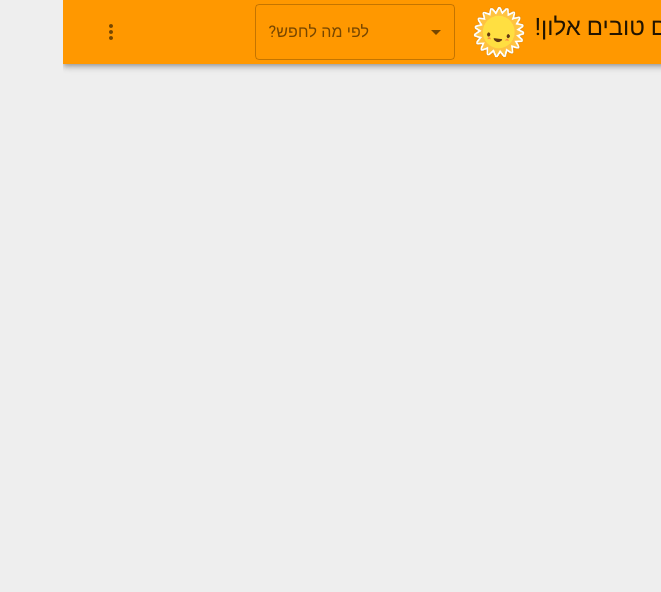
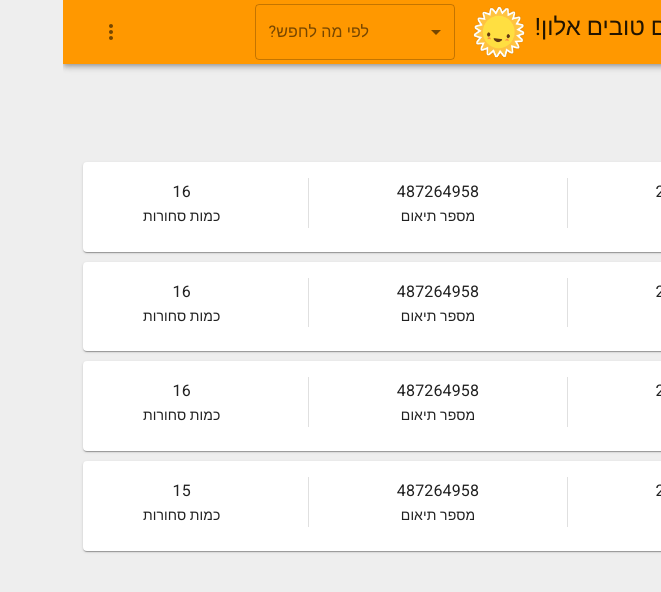
Before and after one commit to AlonBH/MerchManager, a React (Create React App) app: page /gazaExportRequests/1 in a window 1280 px wide. Shown: the top 592 px of the page, without its empty margins (619-1280 px from the left). Built offline with nearby package versions, Linux system fonts and the light colour scheme.

Commit message:
feat(request-preview): created basic list of requests

```diff
--- /dev/null
+++ b/src/components/RequestPreview/index.tsx
@@ -0,0 +1,49 @@
+import React from 'react';
+import { Card, CardContent, Typography, Divider } from '@material-ui/core';
+
+import useStyles from './styles';
+
+interface Props {
+  id: string,
+  palestinianId: string,
+  createdAt: string,
+  scheduleNumber: number,
+  merchandiseAmount: number
+}
+
+const RequestPreview = (props: Props) => {
+  const classes = useStyles();
+
+  return (
+    <Card>
+      <CardContent className={classes.requestProps}>
+        <div>
+          <Typography variant="subtitle1">{props.id}</Typography>
+          <Typography variant="subtitle2">מספר בקשה</Typography>
+        </div>
+        <Divider orientation="vertical" flexItem />
+        <div>
+          <Typography variant="subtitle1">{props.palestinianId}</Typography>
+          <Typography variant="subtitle2">מספר פלסטיני</Typography>
+        </div>
+        <Divider orientation="vertical" flexItem />
+        <div>
+          <Typography variant="subtitle1">{props.createdAt}</Typography>
+          <Typography variant="subtitle2">תאריך יצירה</Typography>
+        </div>
+        <Divider orientation="vertical" flexItem />
+        <div>
+          <Typography variant="subtitle1">{props.scheduleNumber}</Typography>
+          <Typography variant="subtitle2">מספר תיאום</Typography>
+        </div>
+        <Divider orientation="vertical" flexItem />
+        <div>
+          <Typography variant="subtitle1">{props.merchandiseAmount}</Typography>
+          <Typography variant="subtitle2">כמות סחורות</Typography>
+        </div>
+      </CardContent>
+    </Card>
+  );
+};
+
+export default RequestPreview;
--- /dev/null
+++ b/src/components/RequestPreview/styles.ts
@@ -0,0 +1,15 @@
+import { makeStyles } from '@material-ui/core';
+
+const useStyles = makeStyles((theme) => ({
+  root: {
+  },
+  requestProps: {
+    display: 'flex',
+    justifyContent: 'space-around'
+  },
+  requestProp: {
+    display: ''
+  }
+}));
+
+export default useStyles;
--- a/src/containers/Queue/index.tsx
+++ b/src/containers/Queue/index.tsx
@@ -2,17 +2,60 @@ import React from 'react';
 import { makeStyles } from '@material-ui/core';
 import { useRouteMatch, useParams } from 'react-router-dom';
 
+import RequestPreview from '../../components/RequestPreview';
+
 const useStyles = makeStyles((theme) => ({
   root: {},
+  preview: {
+    marginTop: 10,
+  },
 }));
+
+const data = [
+  {
+    id: '209042340',
+    palestinianId: 'T21/8745',
+    createdAt: '21/01/1997',
+    scheduleNumber: 487264958,
+    merchandiseAmount: 16
+  },
+  {
+    id: '209042340',
+    palestinianId: 'T21/8745',
+    createdAt: '21/01/1997',
+    scheduleNumber: 487264958,
+    merchandiseAmount: 16
+  },
+  {
+    id: '209042340',
+    palestinianId: 'T21/8745',
+    createdAt: '21/01/1997',
+    scheduleNumber: 487264958,
+    merchandiseAmount: 16
+  },
+  {
+    id: '209042340',
+    palestinianId: 'T21/8745',
+    createdAt: '21/01/1997',
+    scheduleNumber: 487264958,
+    merchandiseAmount: 15
+  }
+]
 
 const Queue = () => {
   const classes = useStyles();
   let { path, url } = useRouteMatch();
-  let params: {queueId: string} = useParams();
+  let params: { queueId: string } = useParams();
 
   return (
+    <>
       <h1>{params.queueId}</h1>
+      {data.map(request => (
+        <div className={classes.preview}>
+          <RequestPreview {...request}/>
+        </div>
+      ))}
+    </>
   );
 };
 
```
